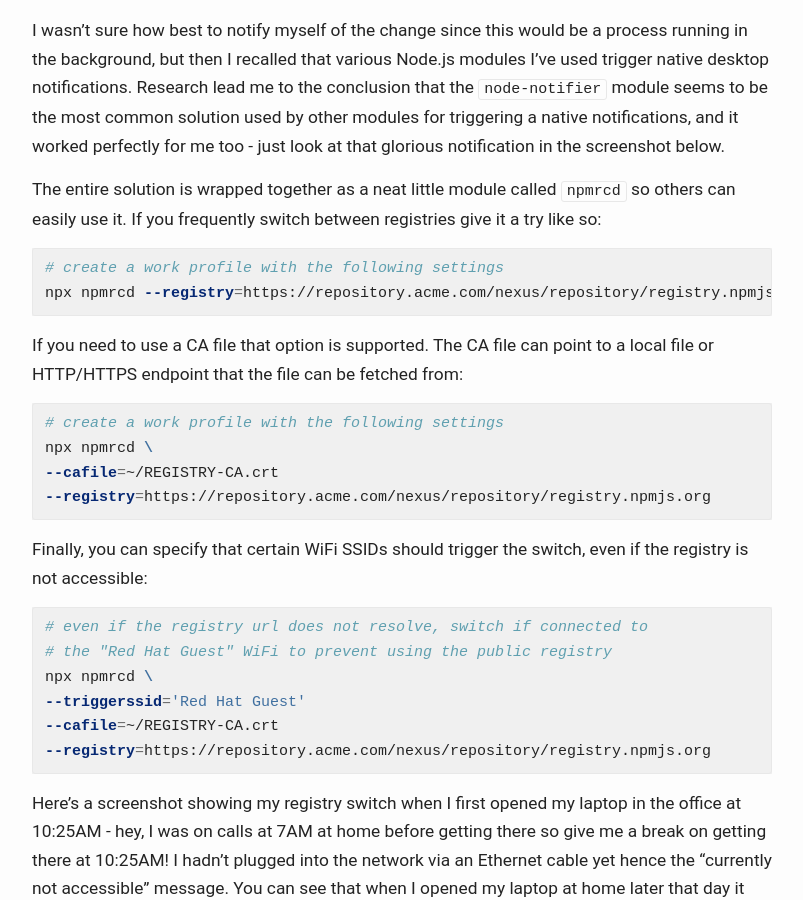
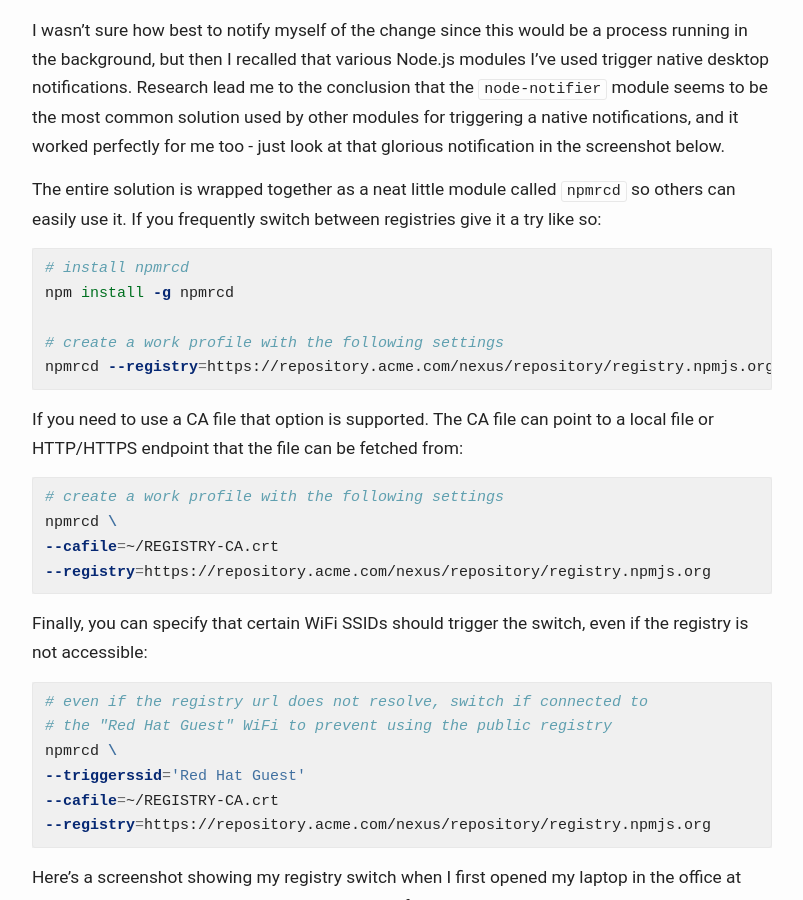
Before and after one commit to evanshortiss/evanshortiss.github.io, a Jekyll site: the page built from _posts/2019-12-08-npmrc-daemon.markdown, in a window 1280 px wide and 900 px high, scrolled down 4755 px. Shown: the whole window, without its empty margins (238-1041 px from the left). Built offline with Jekyll 4.4.1, drawn with Linux system fonts in a browser that asks for light colours.

Commit message:
remove references to npx from npmrcd post

````diff
--- a/_posts/2019-12-08-npmrc-daemon.markdown
+++ b/_posts/2019-12-08-npmrc-daemon.markdown
@@ -175,8 +175,11 @@ so others can easily use it. If you frequently switch between registries give
 it a try like so:
 
 ```bash
+# install npmrcd
+npm install -g npmrcd
+
 # create a work profile with the following settings
-npx npmrcd --registry=https://repository.acme.com/nexus/repository/registry.npmjs.org
+npmrcd --registry=https://repository.acme.com/nexus/repository/registry.npmjs.org
 ```
 
 If you need to use a CA file that option is supported. The CA file can point to
@@ -184,7 +187,7 @@ a local file or HTTP/HTTPS endpoint that the file can be fetched from:
 
 ```bash
 # create a work profile with the following settings
-npx npmrcd \
+npmrcd \
 --cafile=~/REGISTRY-CA.crt
 --registry=https://repository.acme.com/nexus/repository/registry.npmjs.org
 ```
@@ -195,7 +198,7 @@ if the registry is not accessible:
 ```bash
 # even if the registry url does not resolve, switch if connected to
 # the "Red Hat Guest" WiFi to prevent using the public registry
-npx npmrcd \
+npmrcd \
 --triggerssid='Red Hat Guest'
 --cafile=~/REGISTRY-CA.crt
 --registry=https://repository.acme.com/nexus/repository/registry.npmjs.org
````
